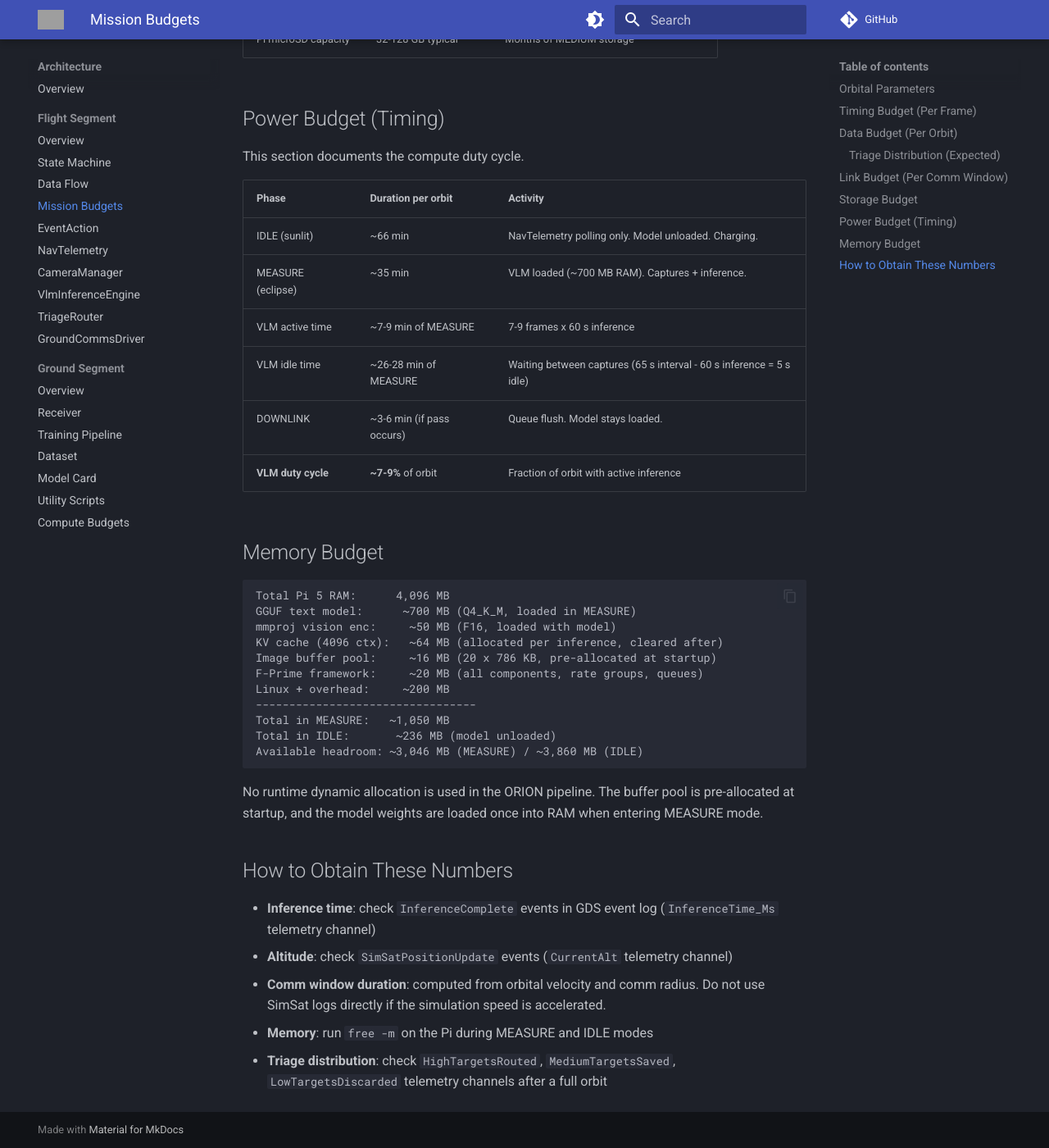
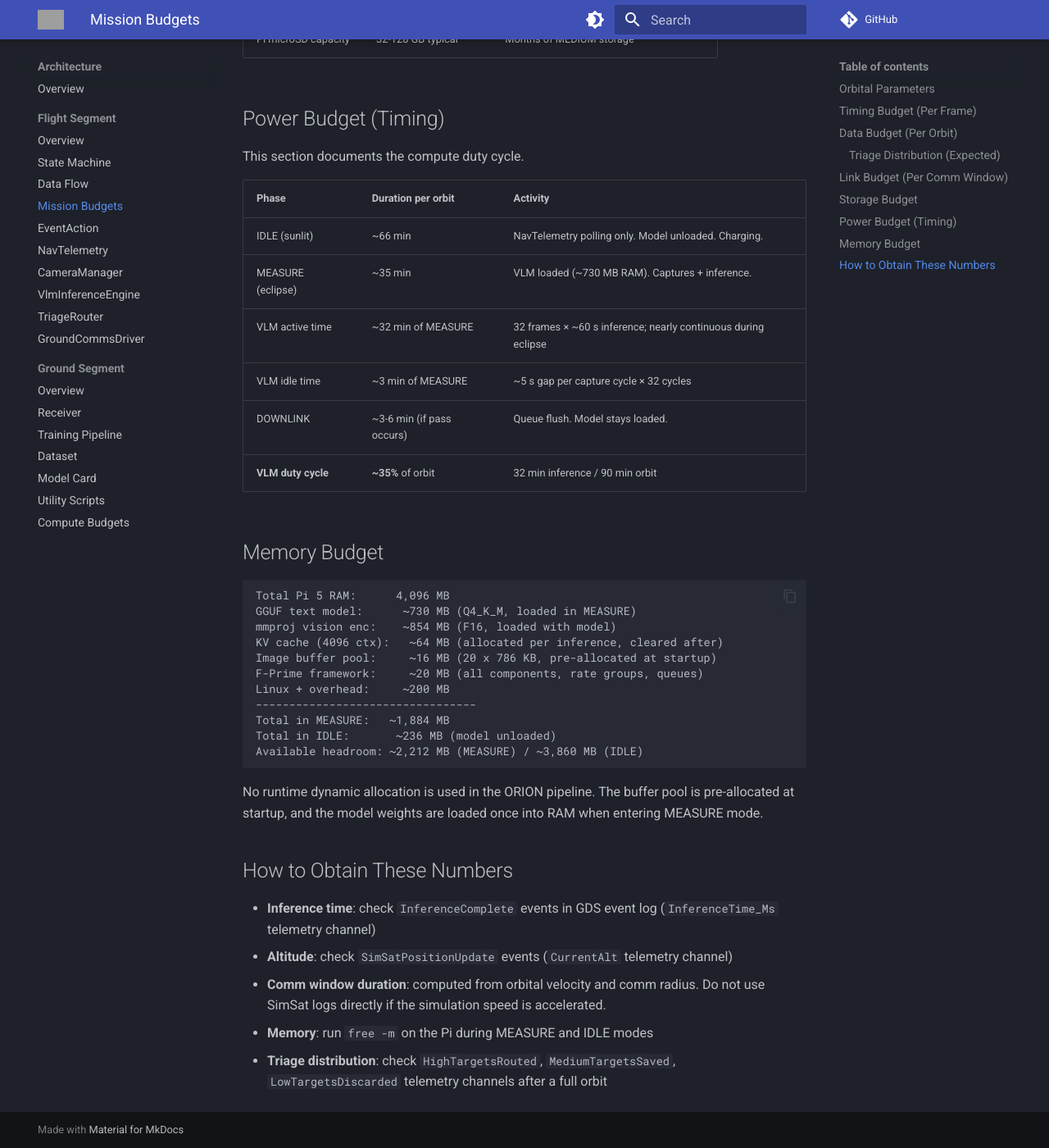
Before and after one commit to Saransh-cpp/ORION, an MkDocs documentation site: the page built from docs/architecture/budgets.md, in a window 1280 px wide and 1400 px high, scrolled down 3131 px. Shown: the whole window at 82% size. Built offline with MkDocs 1.6.1 and Material for MkDocs 9.7.7, drawn with Linux system fonts in a browser that asks for light colours; comment, search, counter and statistics services are not loaded; some of the changed text lies outside the part shown; grey boxes are pictures that could not be loaded.

Commit message:
plug some real numbers

````diff
--- a/docs/architecture/budgets.md
+++ b/docs/architecture/budgets.md
@@ -29,15 +29,15 @@ Inference timeout is set at 120 seconds.
 
 ## Data Budget (Per Orbit)
 
-| Metric                       | Value                  | Derivation                                                             |
-| ---------------------------- | ---------------------- | ---------------------------------------------------------------------- |
-| MEASURE window               | ~35 min (eclipse)      | Orbital parameters                                                     |
-| Capture interval             | 65 s (minimum)         | `MIN_CAPTURE_INTERVAL` in CameraManager                                |
-| Frames captured per orbit    | ~32 frames             | 35 min / 65 s                                                          |
-| Frames inferred per orbit    | ~7-9 frames            | Limited by inference time (~65 s/frame)                                |
-| Frames queued (not inferred) | Dropped                | VLM queue depth is 5; excess frames are processed on subsequent passes |
-| Raw data per frame           | 786,432 bytes (768 KB) | 512 x 512 x 3 RGB                                                      |
-| Raw data generated per orbit | ~5.4-6.9 MB            | 7-9 frames x 768 KB                                                    |
+| Metric                       | Value                  | Derivation                                                                                       |
+| ---------------------------- | ---------------------- | ------------------------------------------------------------------------------------------------ |
+| MEASURE window               | ~35 min (eclipse)      | Orbital parameters                                                                               |
+| Capture interval             | 65 s (minimum)         | `MIN_CAPTURE_INTERVAL` in CameraManager                                                          |
+| Frames captured per orbit    | ~32 frames             | 35 min / 65 s                                                                                    |
+| Frames inferred per orbit    | ~32 frames             | All captured frames; inference (~60 s) ≈ capture interval (65 s), 5-frame queue absorbs overflow |
+| Frames dropped per orbit     | ~0                     | 5-frame queue depth means no frames are lost under normal inference timing                       |
+| Raw data per frame           | 786,432 bytes (768 KB) | 512 x 512 x 3 RGB                                                                                |
+| Raw data generated per orbit | ~24 MB                 | 32 frames × 768 KB                                                                               |
 
 ### Triage Distribution (Expected)
 
@@ -80,29 +80,29 @@ In practice, the comm window is far wider than needed for HIGH frame downlink. T
 
 This section documents the compute duty cycle.
 
-| Phase              | Duration per orbit        | Activity                                                             |
-| ------------------ | ------------------------- | -------------------------------------------------------------------- |
-| IDLE (sunlit)      | ~66 min                   | NavTelemetry polling only. Model unloaded. Charging.                 |
-| MEASURE (eclipse)  | ~35 min                   | VLM loaded (~700 MB RAM). Captures + inference.                      |
-| VLM active time    | ~7-9 min of MEASURE       | 7-9 frames x 60 s inference                                          |
-| VLM idle time      | ~26-28 min of MEASURE     | Waiting between captures (65 s interval - 60 s inference = 5 s idle) |
-| DOWNLINK           | ~3-6 min (if pass occurs) | Queue flush. Model stays loaded.                                     |
-| **VLM duty cycle** | **~7-9%** of orbit        | Fraction of orbit with active inference                              |
+| Phase              | Duration per orbit        | Activity                                                      |
+| ------------------ | ------------------------- | ------------------------------------------------------------- |
+| IDLE (sunlit)      | ~66 min                   | NavTelemetry polling only. Model unloaded. Charging.          |
+| MEASURE (eclipse)  | ~35 min                   | VLM loaded (~730 MB RAM). Captures + inference.               |
+| VLM active time    | ~32 min of MEASURE        | 32 frames × ~60 s inference; nearly continuous during eclipse |
+| VLM idle time      | ~3 min of MEASURE         | ~5 s gap per capture cycle × 32 cycles                        |
+| DOWNLINK           | ~3-6 min (if pass occurs) | Queue flush. Model stays loaded.                              |
+| **VLM duty cycle** | **~35%** of orbit         | 32 min inference / 90 min orbit                               |
 
 ## Memory Budget
 
 ```
 Total Pi 5 RAM:      4,096 MB
-GGUF text model:      ~700 MB (Q4_K_M, loaded in MEASURE)
-mmproj vision enc:     ~50 MB (F16, loaded with model)
+GGUF text model:      ~730 MB (Q4_K_M, loaded in MEASURE)
+mmproj vision enc:    ~854 MB (F16, loaded with model)
 KV cache (4096 ctx):   ~64 MB (allocated per inference, cleared after)
 Image buffer pool:     ~16 MB (20 x 786 KB, pre-allocated at startup)
 F-Prime framework:     ~20 MB (all components, rate groups, queues)
 Linux + overhead:     ~200 MB
 ---------------------------------
-Total in MEASURE:   ~1,050 MB
+Total in MEASURE:   ~1,884 MB
 Total in IDLE:       ~236 MB (model unloaded)
-Available headroom: ~3,046 MB (MEASURE) / ~3,860 MB (IDLE)
+Available headroom: ~2,212 MB (MEASURE) / ~3,860 MB (IDLE)
 ```
 
 No runtime dynamic allocation is used in the ORION pipeline. The buffer pool is pre-allocated at startup, and the model weights are loaded once into RAM when entering MEASURE mode.
````
Also changed, not shown: README.md (+12 -12 lines), docs/guides/quantization.md (+1 -1 lines), ground_segment/training/orion_lora_weights/README.md (+1 -1 lines).
